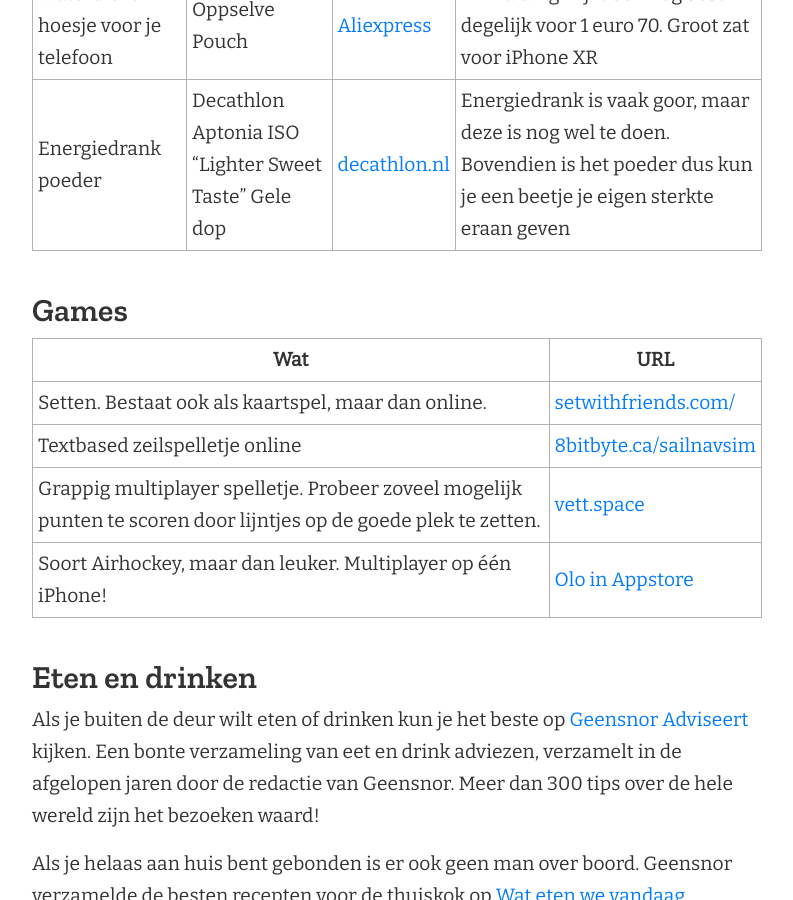
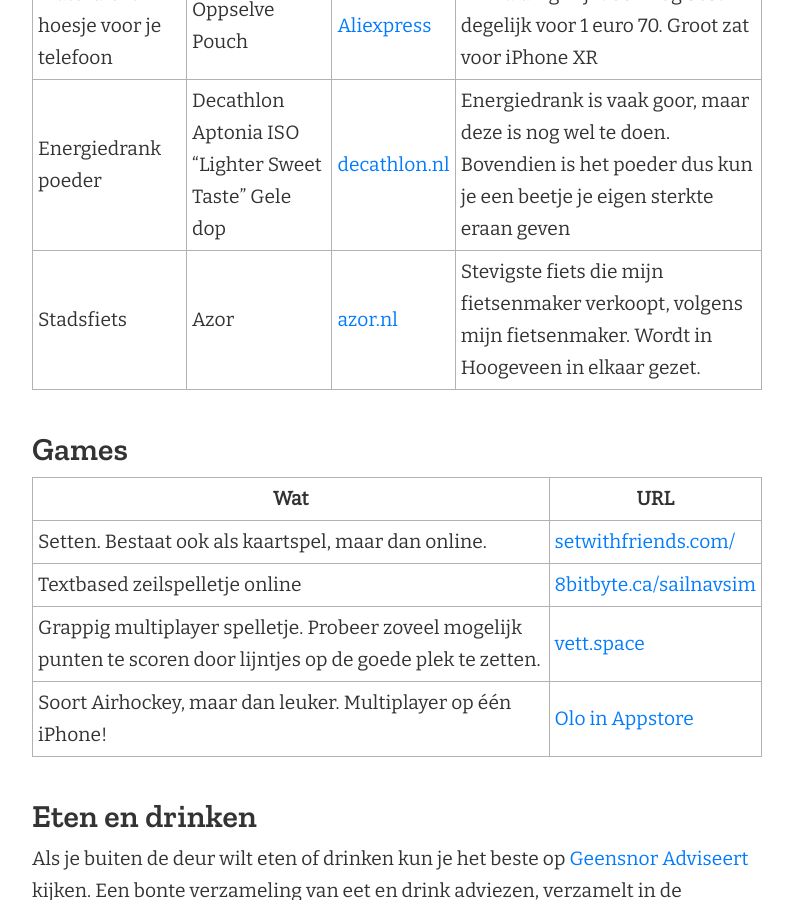
Before and after one commit to geensnor/geensnor.nl, a Jekyll site: the page built from pages/tips.md, in a window 1280 px wide and 900 px high, scrolled down 1123 px. Shown: the whole window, without its empty margins (243-1036 px from the left). Built offline with Jekyll 4.4.1, drawn with Linux system fonts in a browser that asks for light colours.

Commit message:
Azor tip

```diff
--- a/pages/tips.md
+++ b/pages/tips.md
@@ -19,6 +19,7 @@
 |Verlichting|VIOO CLIP 500|[decathlon.nl](https://www.decathlon.nl/p/set-led-fietsverlichting-vioo-clip-500-voor-en-achterlicht-zwart-usb/_/R-p-301360?mc=8501200&c=ZWART)|Prima lichtjes voor op de fiets. Handige clipjes erbij. En opladen met USB zodat je ze wat langer meegaan en geen batterijen hoeft te kopen. Geven genoeg licht om niet doodgereden te worden.|
 |Waterdicht hoesje voor je telefoon|Oppselve Pouch|[Aliexpress](https://nl.aliexpress.com/item/Waterdichte-Mobiele-Telefoon-Case-Voor-iPhone-X-Xs-Max-Xr-8-7-Samsung-S9-Clear-PVC/32858636361.html?spm=a2g0s.9042311.0.0.26344c4dvzxDl1)|Prima ding. Lijkt ook nog best degelijk voor 1 euro 70. Groot zat voor iPhone XR|
 |Energiedrank poeder|Decathlon Aptonia ISO "Lighter Sweet Taste" Gele dop|[decathlon.nl](https://www.decathlon.nl/p/poeder-voor-isotone-dorstlesser-iso-rode-vruchten-650-g/_/R-p-9831?mc=8335609&fl=Citroen)|Energiedrank is vaak goor, maar deze is nog wel te doen. Bovendien is het poeder dus kun je een beetje je eigen sterkte eraan geven|
+|Stadsfiets|Azor|[azor.nl](https://www.azor.nl)|Stevigste fiets die mijn fietsenmaker verkoopt, volgens mijn fietsenmaker. Wordt in Hoogeveen in elkaar gezet. |
 
 
 
```
